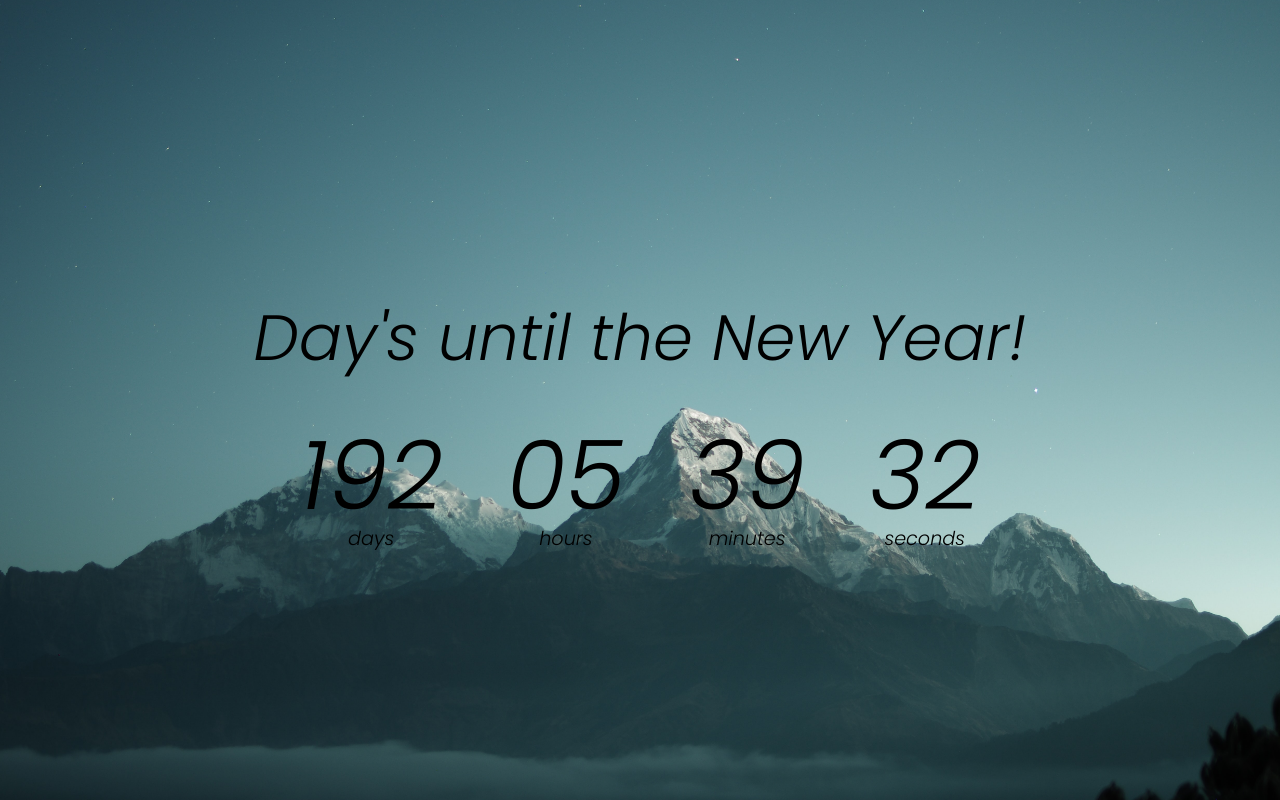
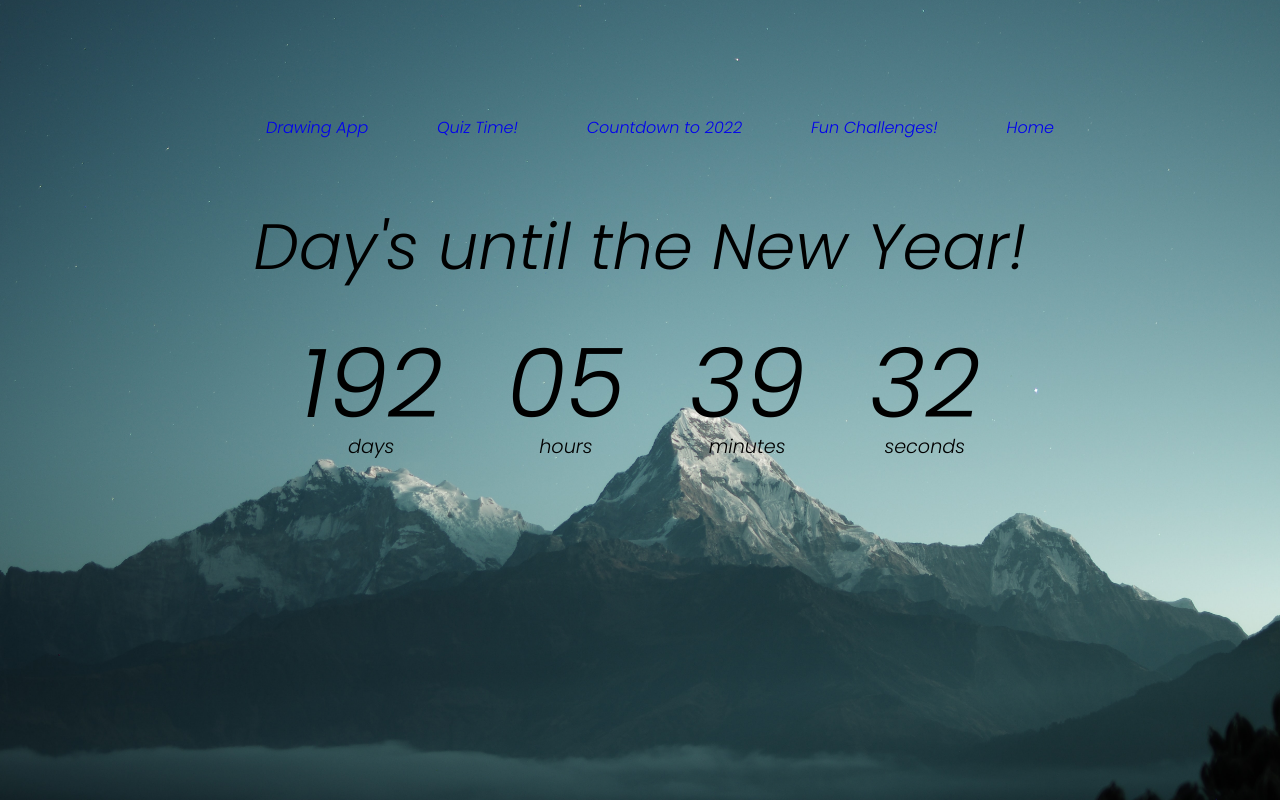
Before and after one commit to Kevin805/VanillaJS_Projects, a plain HTML site: page timer.html in a window 1280 px wide. Drawn offline with Linux system fonts and the light colour scheme.

Commit message:
Finished header

```diff
--- a/timer.html
+++ b/timer.html
@@ -11,7 +11,24 @@
 </head>
 
 <body>
-
+    <div class="app-container">
+        <ul>
+            <li style="display: inline-block;">
+                <a href="drawing.html" class="header-links" id="drawing-link">Drawing App</a>
+            </li>
+            <li style="display: inline-block;">
+                <a href="quiz.html" class="header-links" id="quiz-link">Quiz Time!</a>
+            </li>
+            <li style="display: inline-block;">
+                <a href="timer.html" class="header-links" id="timer-link">Countdown to 2022</a>
+            </li>
+            <li style="display: inline-block;">
+                <a href="challenges.html" class="header-links" id="challenges-link">Fun Challenges!</a>
+            </li>
+            <li style="display: inline-block;">
+                <a href="index.html" class="header-links" id="home-link">Home</a>
+            </li>
+        </ul>
 </div>
     <h1> Day's until the New Year!</h1>
 
```
